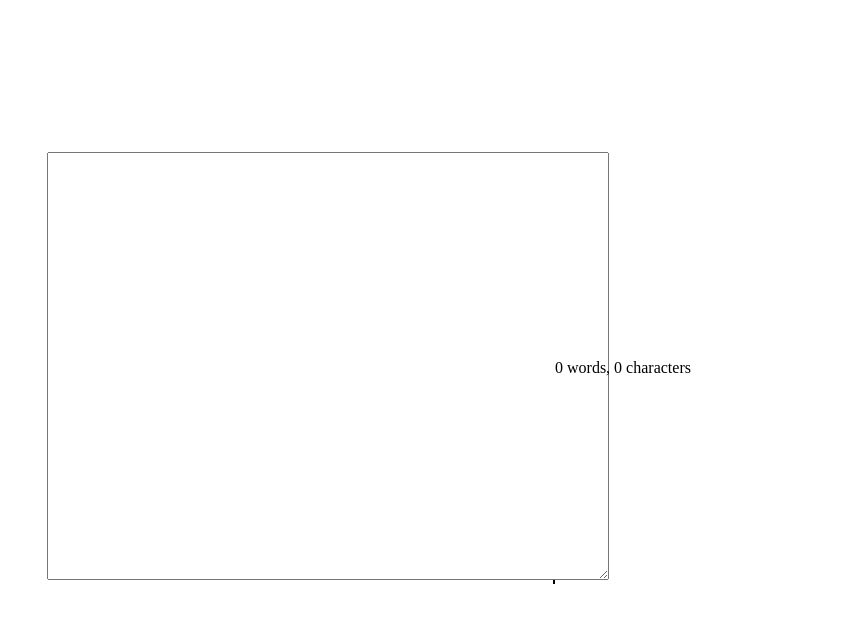
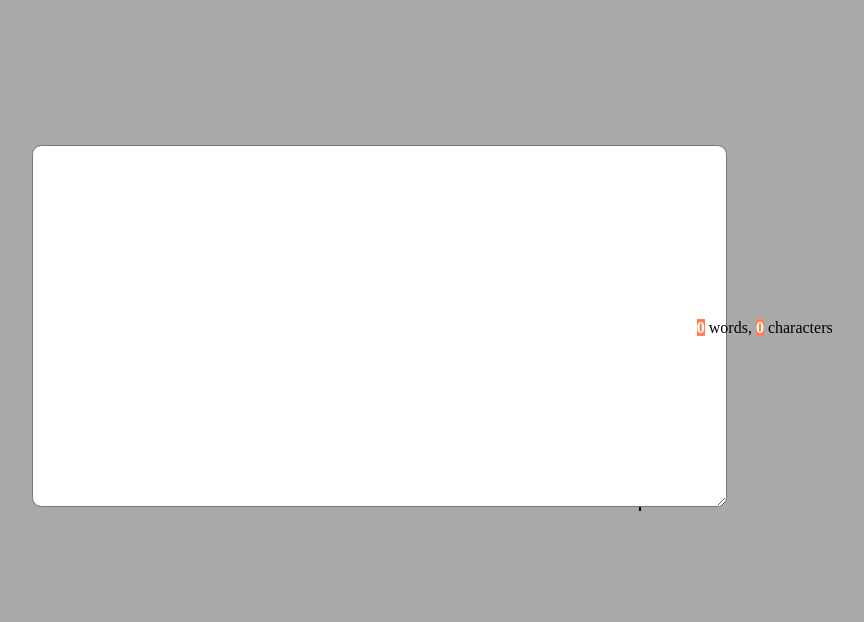
Before and after one commit to Bam92/words-counter, a plain HTML site: page index.html in a window 1280 px wide. Shown: the whole page, without its empty margins (86-950 px from the left). Drawn offline with Linux system fonts and the light colour scheme.

Commit message:
style:add background to the body element and border radius to textarea

```diff
--- a/style.css
+++ b/style.css
@@ -1,20 +1,40 @@
+body {
+    box-sizing: border-box;
+    background: darkgray;
+}
+
 #container {
     display: flex;
     justify-content: center;
     align-items: center;
-    height: 45em;
-}
-
-#container div {
-    width: 40%;
+    min-height: 40em;
 }
 
 #container div:first-child {
     border-right: 2px solid;
+    width: 48%;
+}
+
+
+
+#container div:last-child {
+    margin-left: 3.5em;
+    width: 30%;
 }
 
 textarea {
-    min-height: 30em;
-    min-width: 40em;
+    min-height: 25em;
+    min-width: 50em;
     padding: 1em;
+    border-radius: .7em;
 }
+
+textarea:focus {
+    border: 2px solid;
+}
+
+#container span {
+    background: coral;
+    color: white;
+    font-weight: bold;
+}
```
